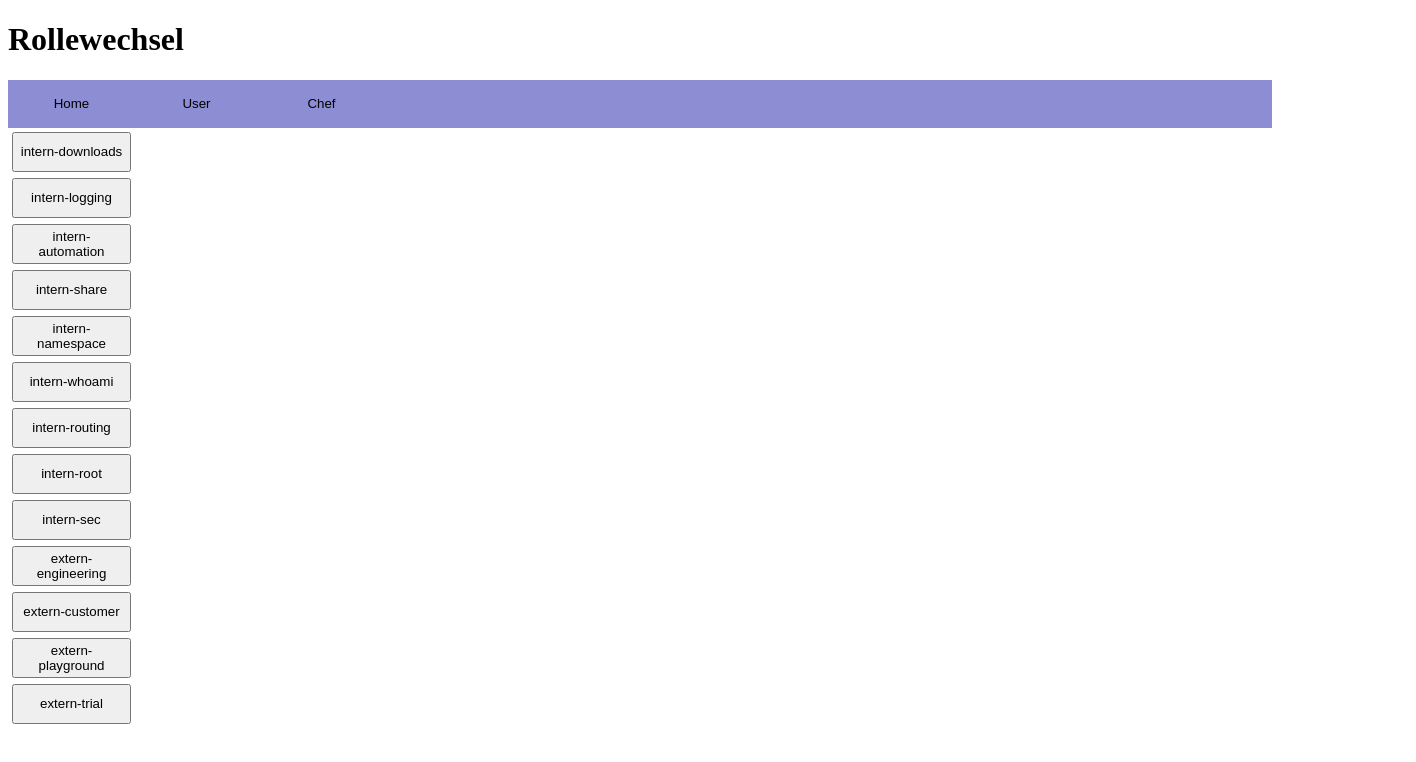
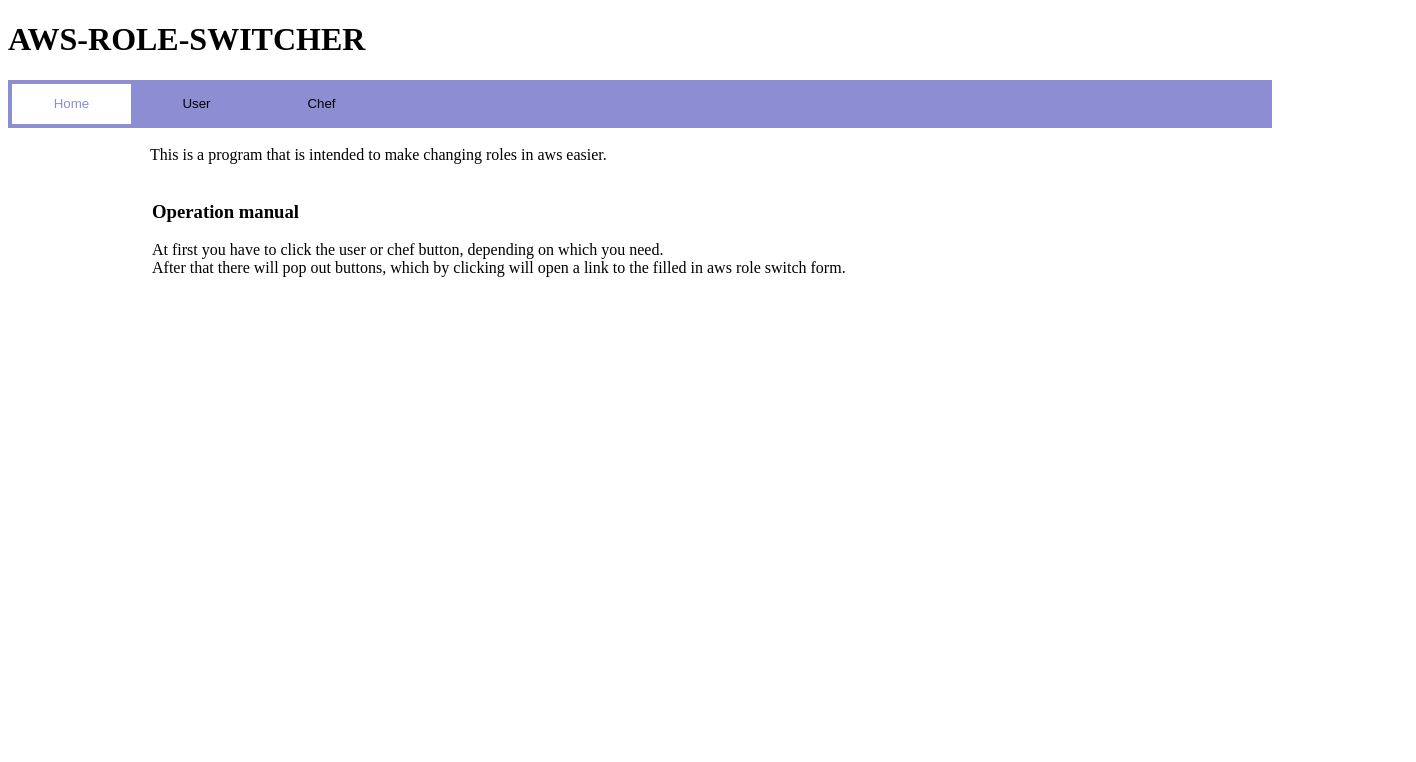
Before and after one commit to NeextGenI/aws-role-switcher, a SvelteKit app: page / in a window 1280 px wide. Shown: the top 762 px of the page, 1416 px wide, since content can reach past the window. Built offline with nearby package versions, Linux system fonts and the light colour scheme.

Commit message:
Version 7
Neue UI fertig [hoffentlich]

```diff
--- a/src/routes/+page.svelte
+++ b/src/routes/+page.svelte
@@ -4,15 +4,29 @@
 let werte:any = {'intern-downloads':'99BCE3', 'intern-logging':'99BCE3', 'intern-automation':'99BCE3','intern-share':'B7CA9D','intern-namespace':'99BCE3','intern-whoami':'99BCE3','intern-routing':'99BCE3','intern-root':'99BCE3','intern-sec':'99BCE3','extern-engineering':'FAD791','extern-customer':'F2B0A9','extern-playground':'99BCE3','extern-trial':'FBBF93'}
 let dienstgrad_2:string
 let klasse:any =['buttons_class','buttons_class','buttons_class']
+let text:string =''
+let classe:string ='visible'
 
 function homebutton(){
     for(let button of buttons){
             button.style.display = 'none'
         }
+        classe='visible'
+
 }
 function switch_button_class(i:number){
     klasse =['buttons_class','buttons_class','buttons_class']
     klasse[i] = 'buttons_class_2'
+    switch(i){
+        case 0:
+            text = 'This is a program that is intended to make changing roles in aws easier.'
+            break;
+        case 1:
+            text = 'This is the interface if you want to continue as <span style="color:blue"> user</span> in aws.'
+            break;
+        case 2:
+            text = 'This is the interface if you want to continue as <span style="color:blue"> chef</span> in aws.'
+    }
 }
 function buttons_show(){
     for(let button of buttons){
@@ -22,15 +36,18 @@
 }
 function user_chef(input:string){
     dienstgrad_2 = input
+    classe='invisible'
 }
 function link(rolle:string,dienstgrad:string,color:string){
     let splits
     splits =rolle.split('-')
     document.location=`https://signin.aws.amazon.com/switchrole?displayName=${rolle}&roleName=company-${splits[0]}-zone-${splits[1]}-${dienstgrad}&account=company-${splits[0]}-zone-${splits[1]}&color=${color}`;
 }
+
+switch_button_class(0)
 </script>
 
-<h1>Rollewechsel</h1>
+<h1>AWS-ROLE-SWITCHER</h1>
 <div class= table_1><table class= table_1>
     <tbody>
     <tr><td><button on:click={() => homebutton()} on:click={() => switch_button_class(0)} class={klasse[0]} >Home</button></td><td> <button class={klasse[1]} on:click={() => user_chef('user')} on:click={() => switch_button_class(1)} on:click={() => buttons_show()}>User</button></td><td><button on:click={() => switch_button_class(2)} class={klasse[2]} on:click={() => user_chef('chef')} on:click={() => buttons_show()}>Chef</button></td>
@@ -40,17 +57,20 @@
 <div><table>
     <tbody>
     {#each Object.entries(werte) as [rolle_2,farbe],i }
-    <tr><td><button  bind:this ={buttons[i]} on:click={() => link(rolle_2,dienstgrad_2,farbe)} >{rolle_2} </button> </td> </tr>
+    <tr><td><button  bind:this ={buttons[i]} on:click={() => link(rolle_2,dienstgrad_2,farbe)} class= invisible>{rolle_2} </button> </td> </tr>
     {/each}
    </tbody>
 </table></div>
+	<p class= right_position>{@html text}</p>
+    <h3 class= {classe}>Operation manual</h3>
+    <p class= {classe}>
+        At first you have to click the user or chef button, depending on which you need.<br> After that there will pop out buttons, which by clicking will open a link to the filled in aws role switch form.
+    </p>
 
 <style>
+
 div{
     width: max-content;
-}
-table{
-    width: 100%;
 }
 button{
     height: 40px;
@@ -59,6 +79,12 @@
 }
 .invisible{
     display: none;
+}
+.visible{
+    display: block;
+    position:relative;
+    left: 144px;
+
 }
 .table_1{
     background-color: rgb(141, 141, 211);
@@ -77,5 +103,10 @@
     color: rgb(141, 141, 211);
     border: 0px;
 }
+.right_position{
+    position: absolute;
+    left: 150px;
+    top: 130px;
+}
 
 </style>
```
